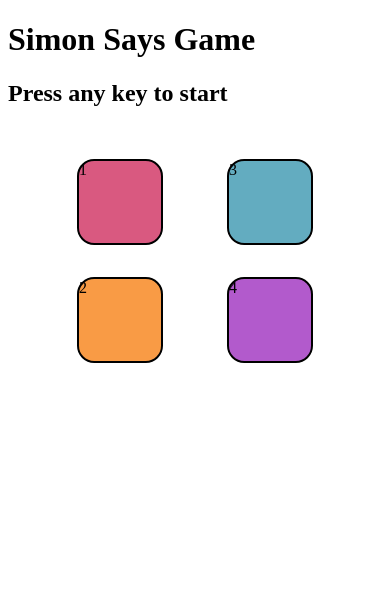
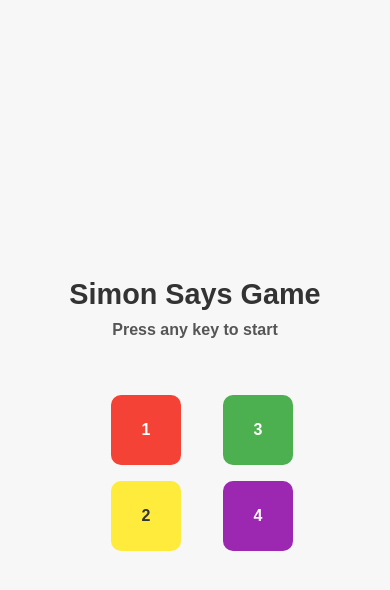
Before and after one commit to Sameer-Goutam06/Simon_Says_Game, a plain HTML site: page index.html in a window 390 px wide. Drawn offline with Linux system fonts and the light colour scheme.

Commit message:
Update style.css

```diff
--- a/style.css
+++ b/style.css
@@ -1,33 +1,161 @@
-1body{
+* {
+    box-sizing: border-box;
+    margin: 0;
+    padding: 0;
+    font-family: 'Arial', sans-serif;
+}
+
+body {
+    display: flex;
+    flex-direction: column;
+    justify-content: center;
+    align-items: center;
+    min-height: 100vh;
+    background-color: #f7f7f7;
+}
+
+h1 {
+    font-size: 2.5rem;
+    margin-bottom: 10px;
+    color: #333;
     text-align: center;
 }
-.container{
-    display:flex;
+
+h2 {
+    font-size: 1.5rem;
+    color: #555;
+    margin-bottom: 20px;
+    text-align: center;
+}
+
+button {
+    padding: 10px 20px;
+    margin: 5px;
+    font-size: 1.2rem;
+    border: none;
+    border-radius: 5px;
+    cursor: pointer;
+    transition: background-color 0.3s ease;
+}
+
+#start-btn {
+    background-color: #4CAF50;
+    color: white;
+}
+
+#stop-btn {
+    background-color: #f44336;
+    color: white;
+}
+
+button:hover {
+    opacity: 0.9;
+}
+
+.container {
+    display: flex;
+    justify-content: space-around;
+    align-items: space-between;
+    max-width: 300px; /* Adjust for responsiveness */
+    margin-top: 20px;
+}
+
+.btn {
+    width: 100px;
+    height: 100px;
+    display: flex;
     justify-content: center;
+    align-items: center;
+    font-size: 1.5rem;
+    font-weight: bold;
+    color: white;
+    border-radius: 10px;
+    cursor: pointer;
+    transition: transform 0.1s ease, box-shadow 0.1s ease;
+    margin: 1rem;
+}
 
+.red {
+    background-color: #f44336;
 }
-.btn{
-    height: 21vmin;
-    width:21vmin;
-    border-radius: 20%;
-    border:2px solid black;
-    margin:2rem;
+
+.yellow {
+    background-color: #ffeb3b;
+    color: #333;
 }
-.red{
-    background-color:#d95980;
+
+.green {
+    background-color: #4CAF50;
 }
-.yellow{
-    background-color: #f99b45;
+
+.purple {
+    background-color: #9C27B0;
 }
-.purple{
-    background-color: #b25acc ;
+
+.btn:active {
+    transform: scale(0.95);
+    box-shadow: none;
 }
-.green{
-    background-color: #63acc0;
+
+.btnflash {
+    background-color: #fff; /* Flash to white to create a strong visual effect */
+    box-shadow: 0 0 15px 5px rgba(255, 255, 255, 0.9); /* Strong flash effect */
+    transition: background-color 0.2s, box-shadow 0.2s;
 }
-.btnflash{
-    background-color: white;
+
+.userflash {
+    background-color: rgba(255, 255, 255, 0.6); /* Light white flash for user */
+    box-shadow: 0 0 10px 3px rgba(255, 255, 255, 0.7);
+    transition: background-color 0.2s, box-shadow 0.2s;
 }
-.userflash{
-    background-color: green;
+
+
+/* Responsive Design */
+@media (max-width: 768px) {
+    h1 {
+        font-size: 2rem;
+    }
+
+    h2 {
+        font-size: 1.2rem;
+    }
+
+    .container {
+        max-width: 240px;
+    }
+
+    .btn {
+        width: 80px;
+        height: 80px;
+        font-size: 1.2rem;
+    }
+
+    button {
+        font-size: 1rem;
+    }
 }
+
+@media (max-width: 480px) {
+    h1 {
+        font-size: 1.8rem;
+    }
+
+    h2 {
+        font-size: 1rem;
+    }
+
+    .container {
+        max-width: 200px;
+        gap: 10px;
+    }
+
+    .btn {
+        width: 70px;
+        height: 70px;
+        font-size: 1rem;
+    }
+
+    button {
+        font-size: 0.9rem;
+    }
+}
```
